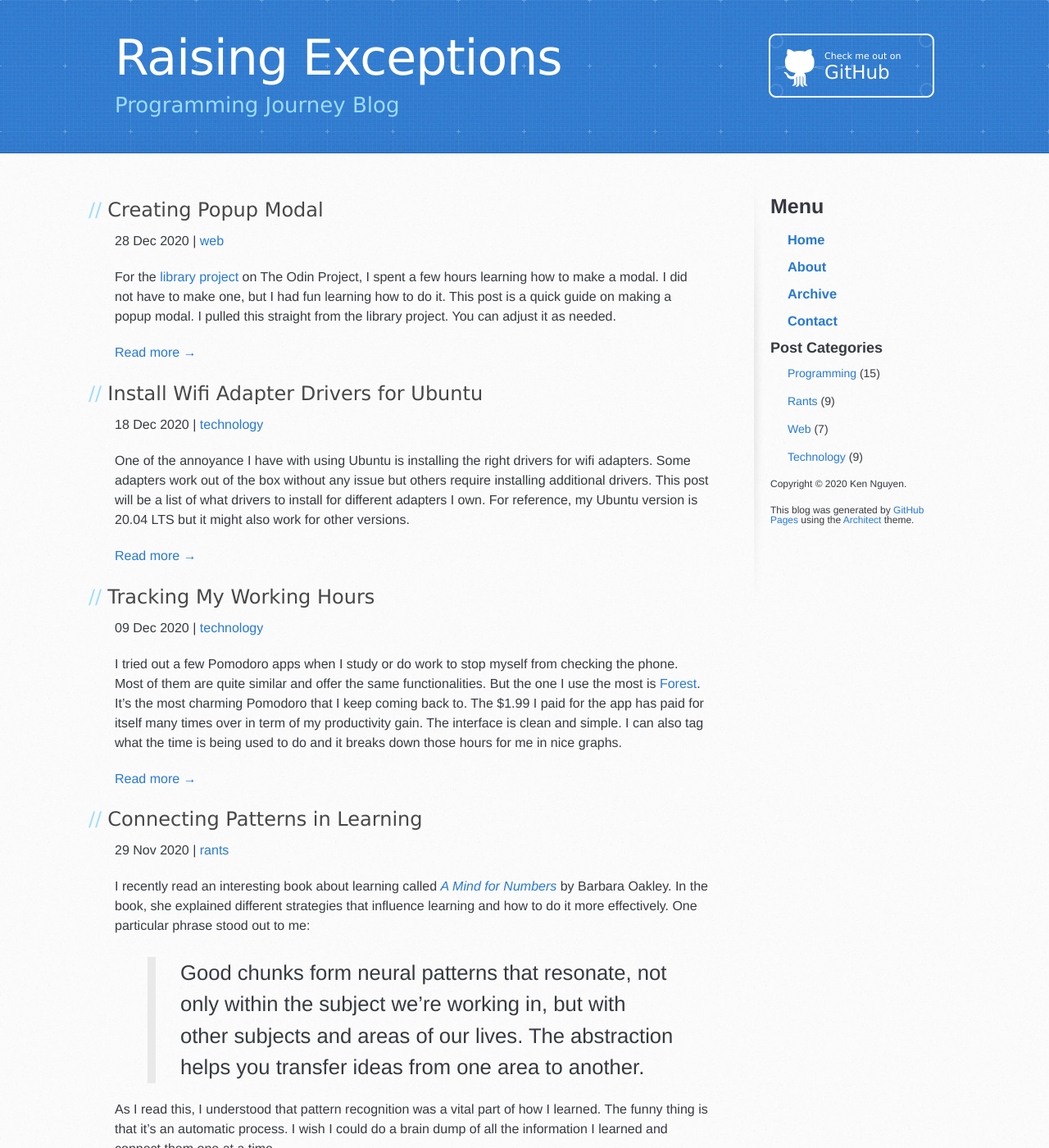
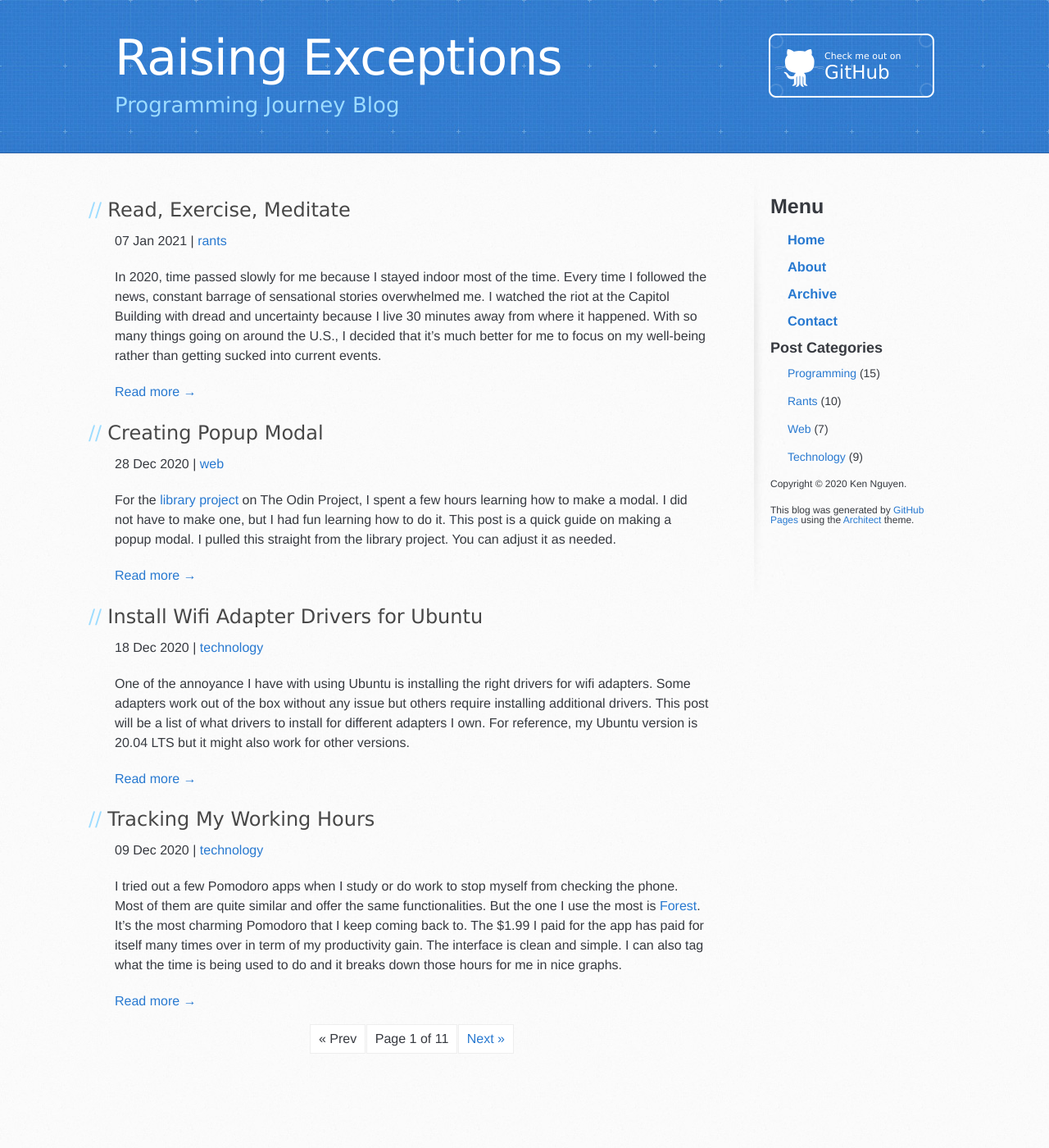
Before and after one commit to kennguyen01/kennguyen01.github.io, a Jekyll site: the page built from index.html, in a window 1280 px wide and 1400 px high. Shown: the whole window at 82% size. Built offline with Jekyll 4.4.1, drawn with Linux system fonts in a browser that asks for light colours; the list of posts is cut into pages by our own code; a file with an impossible date is left out; some of the changed text lies outside the part shown.

Commit message:
Fix date front matter

```diff
--- a/_posts/rants/2021/2021-01-07-read-exercise-meditate.md
+++ b/_posts/rants/2021/2021-01-07-read-exercise-meditate.md
@@ -1,10 +1,10 @@
 ---
 title: Read, Exercise, Meditate
-date: 2021-01=07
+date: 2021-01-07
 categories: rants
 ---
 
-In 2020, time passed slowly for me because I stayed indoor most of the time. Every time I followed the news, constant barrage of sensational stories overwhelmed me. I watched the riot at the Capitol Building with dread and uncertainty yesterday because I live 30 minutes away from where it happened. With so many things going on around the U.S., I decided that it's much better for me to focus on my well-being rather than following current events.
+In 2020, time passed slowly for me because I stayed indoor most of the time. Every time I followed the news, constant barrage of sensational stories overwhelmed me. I watched the riot at the Capitol Building with dread and uncertainty because I live 30 minutes away from where it happened. With so many things going on around the U.S., I decided that it's much better for me to focus on my well-being rather than getting sucked into current events.
 
 <!--more-->
 
```
